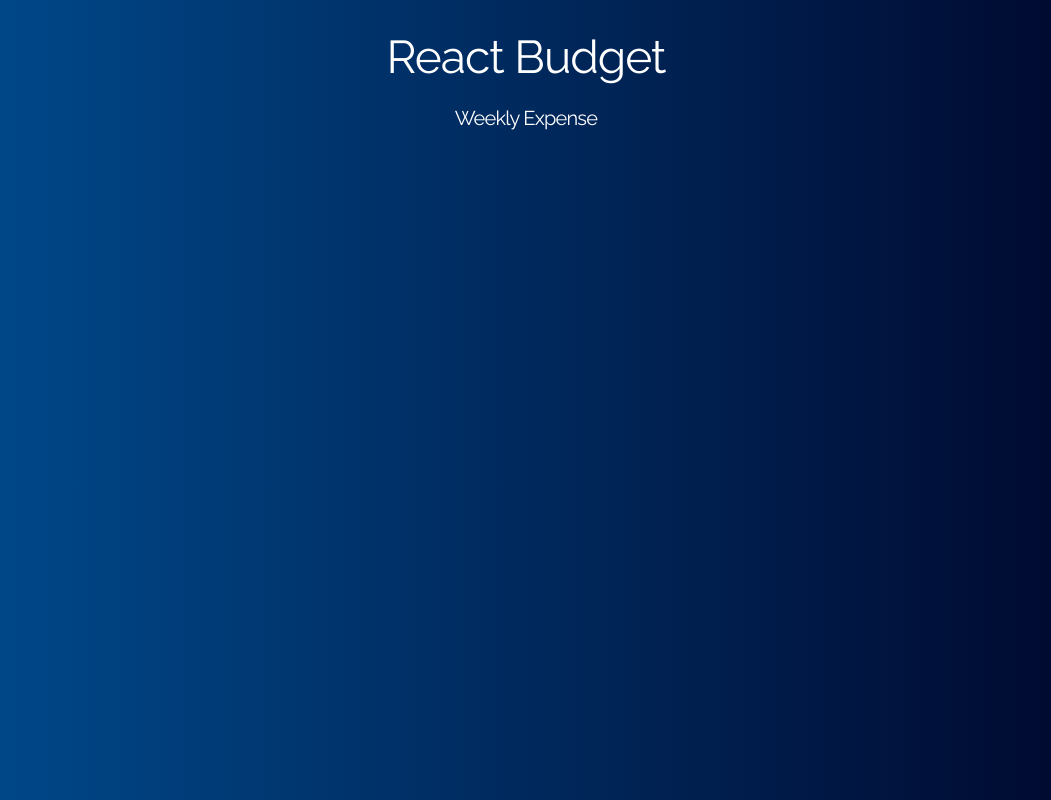
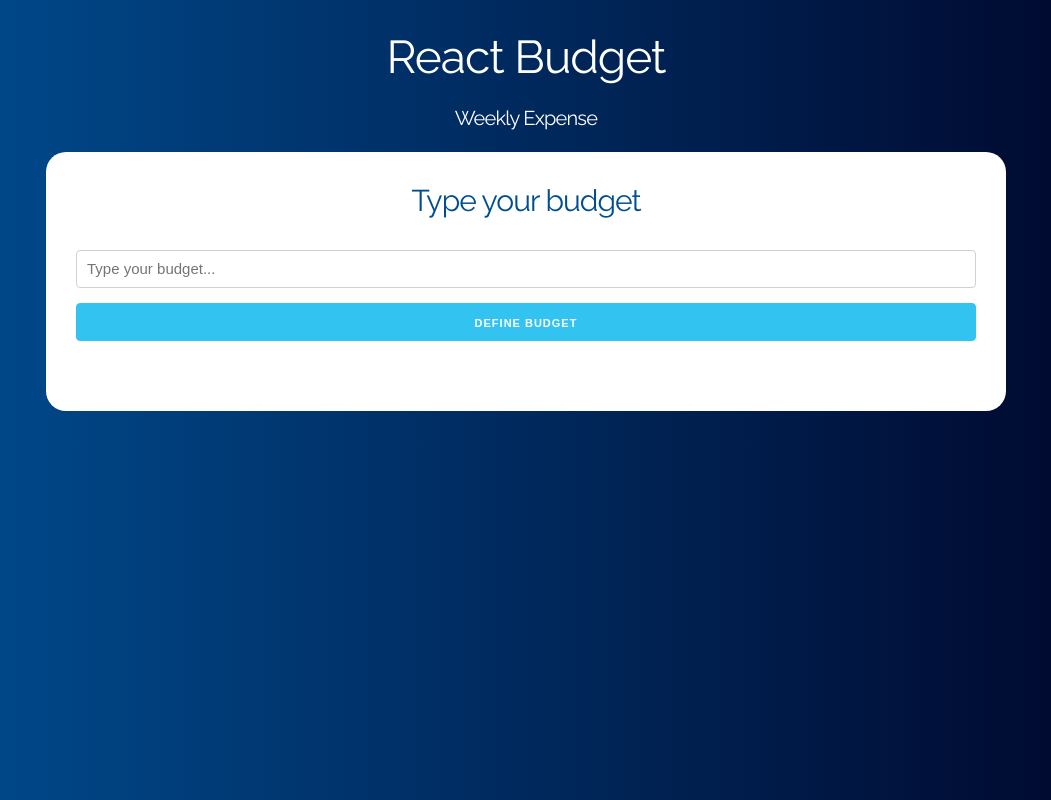
Before and after one commit to Llerena97/react-budget, a React (Create React App) app: page / in a window 1280 px wide. Shown: the whole page, without its empty margins (114-1165 px from the left). Built offline with nearby package versions, Linux system fonts and the light colour scheme.

Commit message:
Add Question Component

```diff
--- a/src/App.js
+++ b/src/App.js
@@ -1,4 +1,5 @@
 import React from 'react';
+import Question from './components/Question';
 
 function App() {
   return (
@@ -6,6 +7,9 @@
       <header>
         <h1>React Budget</h1>
         <h4>Weekly Expense</h4>
+        <div className="main-content content">
+          <Question/>
+        </div>
       </header>
 
     </div>
--- /dev/null
+++ b/src/components/Question.js
@@ -0,0 +1,20 @@
+import React, { Fragment } from 'react';
+
+const Question = () => {
+  return (
+    <Fragment>
+      <h2>Type your budget</h2>
+      <form>
+        <input
+          type="number"
+          className="u-full-width"
+          placeholder="Type your budget..."
+          // onChange={}
+        />
+        <input type="submit" className="button-primary u-full-width" value="Define Budget"/>
+      </form>
+    </Fragment>
+  )
+}
+
+export default Question;
```
